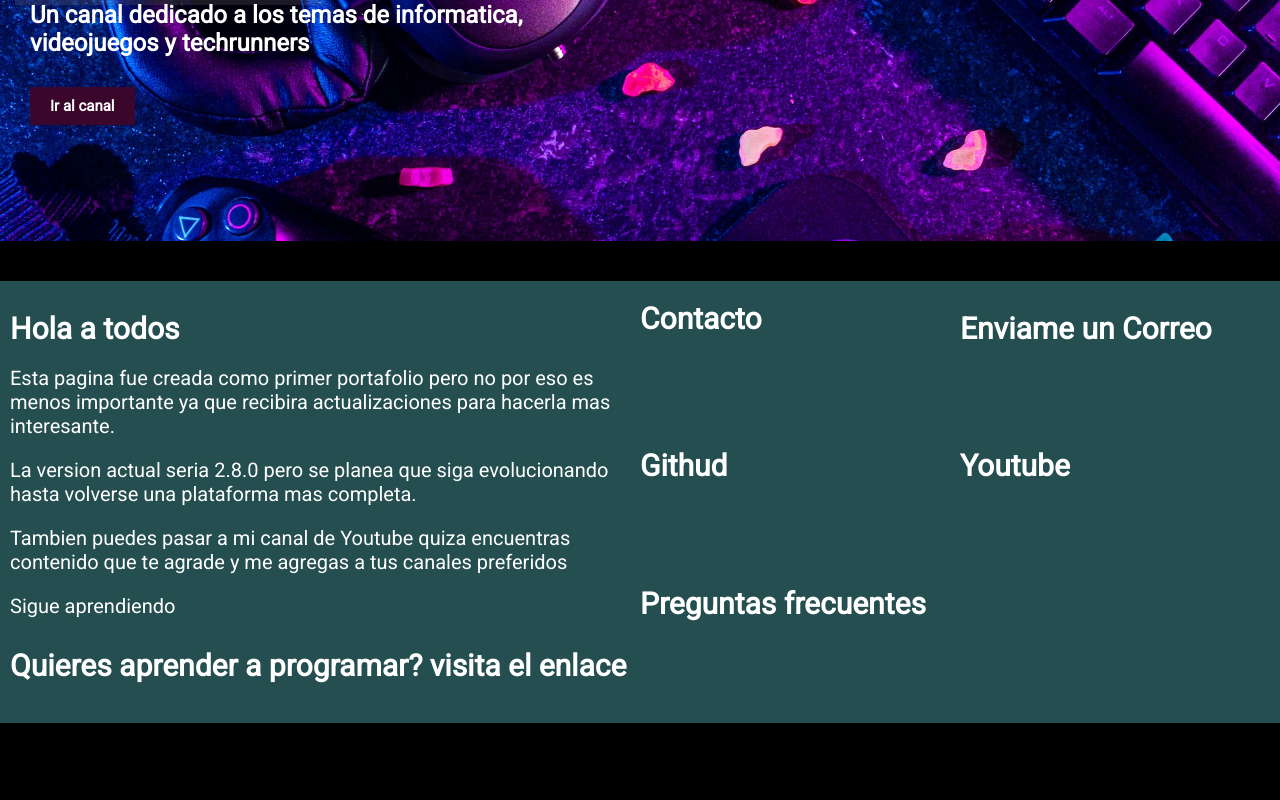
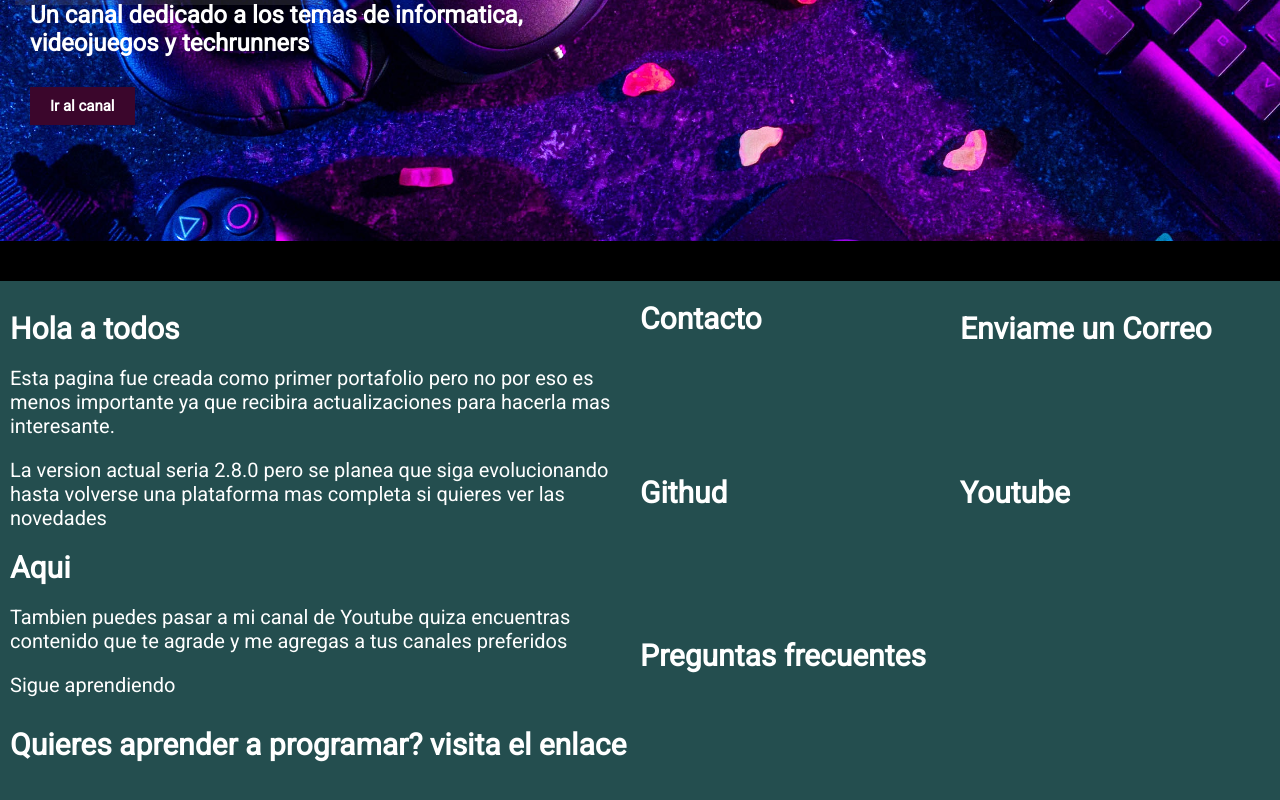
Before and after one commit to SteveBartmoss/steveapp, a React (Create React App) app: page / in a window 1280 px wide. Shown: the part 2899-3699 px from the top of the page. Before the commit the page ends 3622 px from the top, so only its background shows below. Built offline with nearby package versions, Linux system fonts and the light colour scheme.

Commit message:
add a new anchor tag for the progres page

```diff
--- a/src/component/Pie.jsx
+++ b/src/component/Pie.jsx
@@ -12,8 +12,10 @@ function Pie() {
 
                 <p className="Content">La version actual seria 2.8.0 pero
                     se planea que siga evolucionando hasta volverse una
-                    plataforma mas completa.
+                    plataforma mas completa si quieres ver las novedades
                 </p>
+
+                <a className="contacto" href="progreso">Aqui</a>
 
                 <p className="Content">Tambien puedes pasar a mi canal de Youtube
                     quiza encuentras contenido que te agrade y me agregas a tus canales
```
